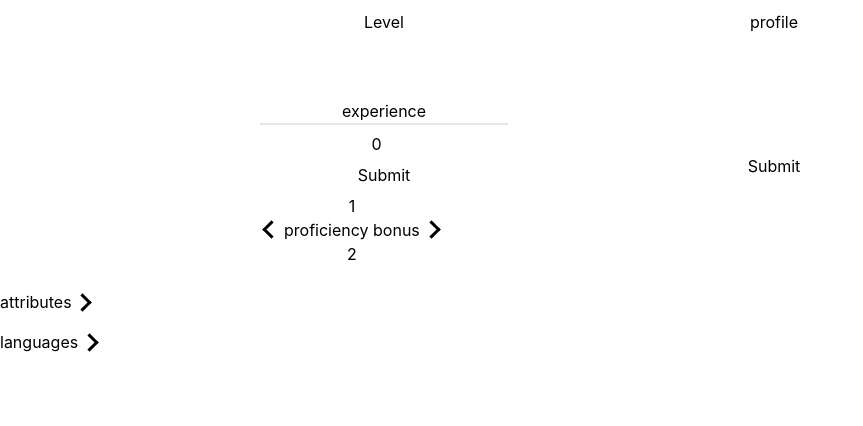
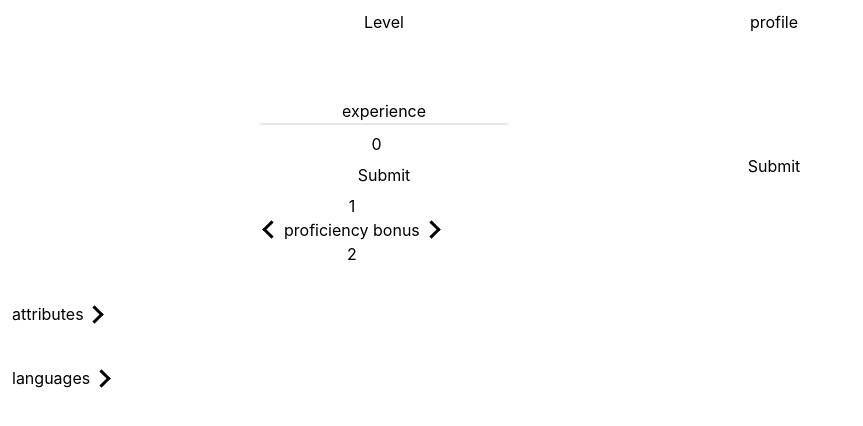
Before and after one commit to G-bot987/NextDnDCharacterManager, a Next.js app: page /components/mainpages/characternavbar/tabs/Card in a window 1280 px wide. Shown: the top 426 px of the page, without its empty margins (0-863 px from the left). Built offline with nearby package versions, Linux system fonts and the light colour scheme.

Commit message:
see previous

```diff
--- a/pages/components/buildcharactercomponents/cardcomponents/attributecomponents/skillcomponents/skills/Skills.tsx
+++ b/pages/components/buildcharactercomponents/cardcomponents/attributecomponents/skillcomponents/skills/Skills.tsx
@@ -62,7 +62,7 @@ export default function Skills(Props: PropsInterface) {
 
   return (
     <li
-      className="flex flex-col bg-white text-black rounded-lg "
+      className="flex flex-col bg-white text-black rounded-full "
       onClick={() => setSelect(!select)}
     >
       <div className="flex justify-center">
--- a/pages/components/globalcomponents/Arrowbtn.tsx
+++ b/pages/components/globalcomponents/Arrowbtn.tsx
@@ -31,6 +31,7 @@ export default function ArrowBtn(Props: any) {
 
   return (
     <div className="min-w-full flex flex flex-row inline-flex ">
+      <div className=" bg-white flex inline flex border-solid border-black rounded-full text-black p-3 max-h-12">
         <p
           style={{
             display: show ? "none" : "",
@@ -48,6 +49,7 @@ export default function ArrowBtn(Props: any) {
             }}
             onClick={() => setShow(!show)}
           />
+        </div>
       </div>
       {show && attributes && (
         <ul className="min-h-min flex flex-row justify-around min-w-full min-w-min grow ">
```
Lines whose indentation alone changed are shown as unchanged.
